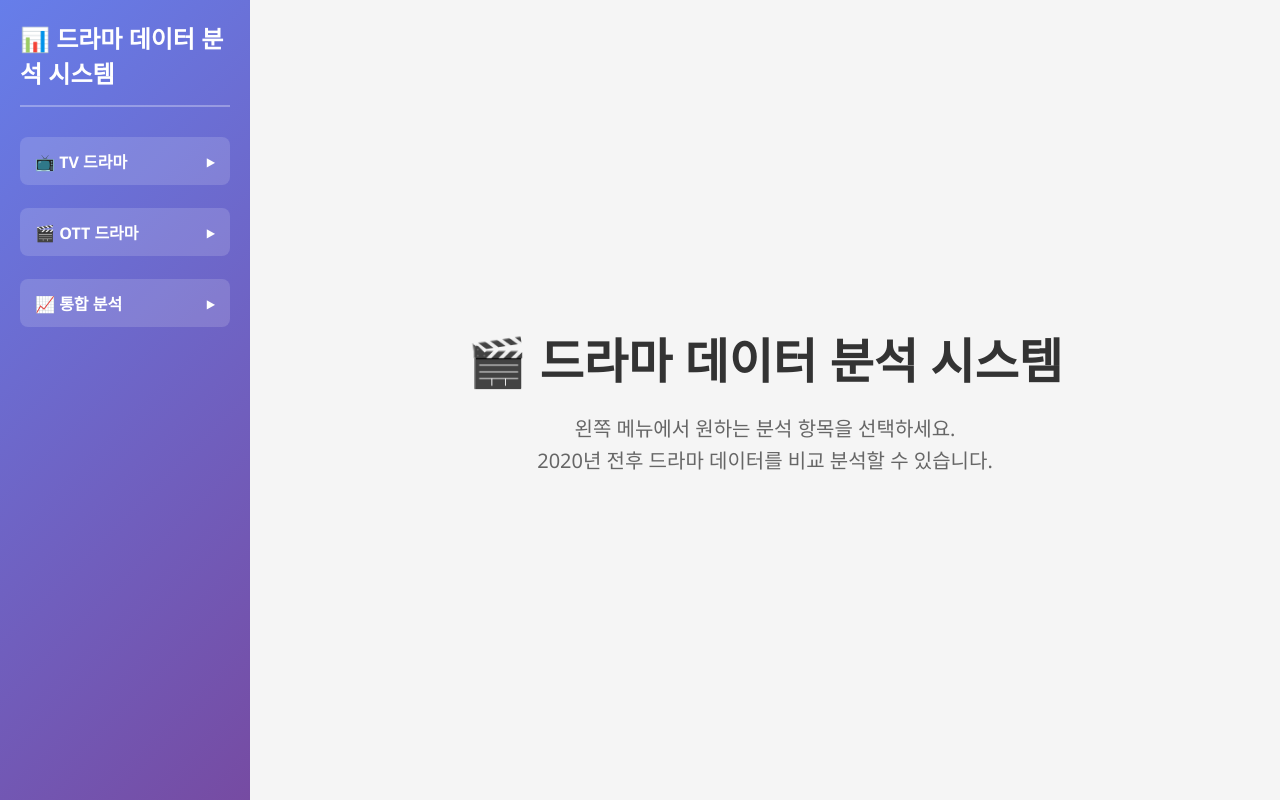
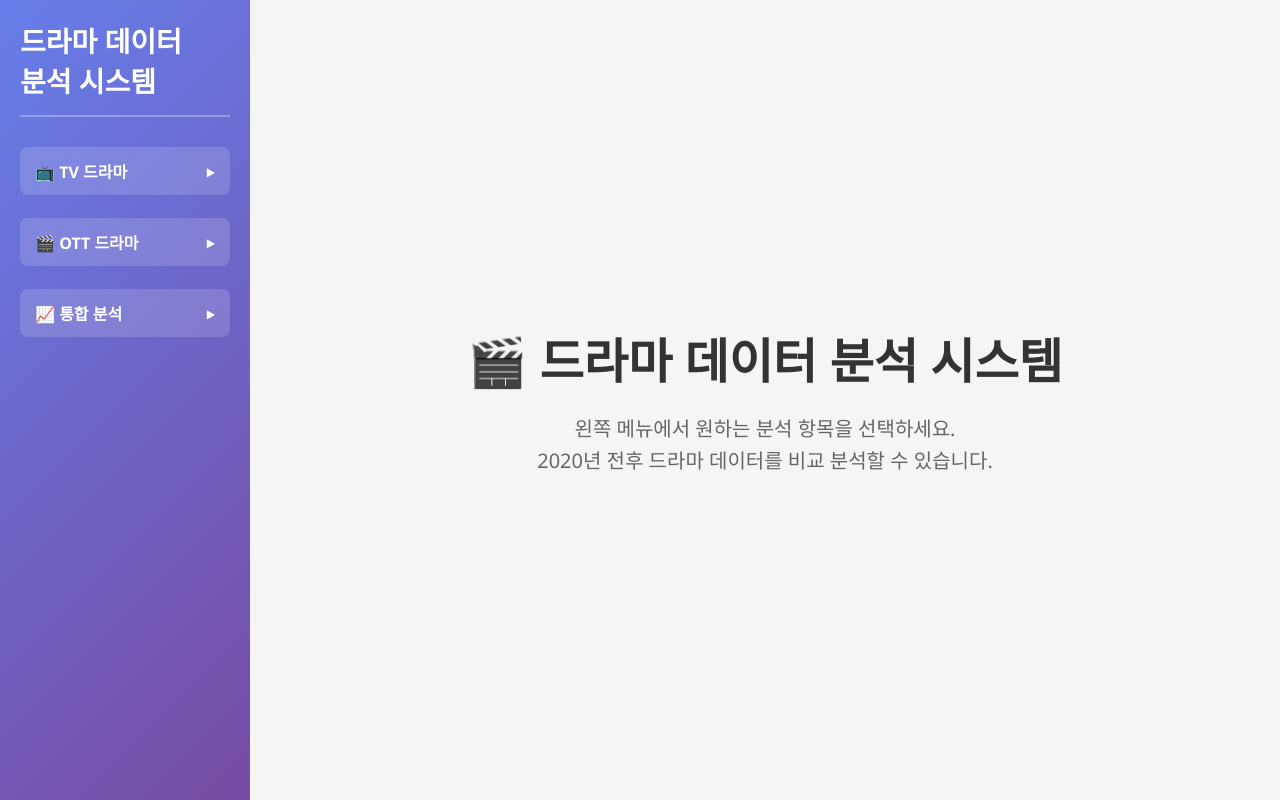
Before and after one commit to 2025-DongA-1/kdrama-project, a Flask app: page / in a window 1280 px wide. Run offline with Flask 3, Linux system fonts and the light colour scheme.

Commit message:
사이드바 타이틀 수정

```diff
--- a/newflask/templates/index.html
+++ b/newflask/templates/index.html
@@ -28,7 +28,7 @@
         }
 
         .sidebar h1 {
-            font-size: 24px;
+            font-size: 28px;
             margin-bottom: 30px;
             padding-bottom: 15px;
             border-bottom: 2px solid rgba(255,255,255,0.3);
@@ -138,7 +138,7 @@
 </head>
 <body>
     <div class="sidebar">
-        <h1 style="cursor:pointer;" onclick="showHome()">📊 드라마 데이터 분석 시스템</h1>
+        <h1 style="cursor:pointer;" onclick="showHome()">드라마 데이터<br>분석 시스템</h1>
 
         <!-- TV 드라마 메뉴 -->
         <div class="menu-group">
```
